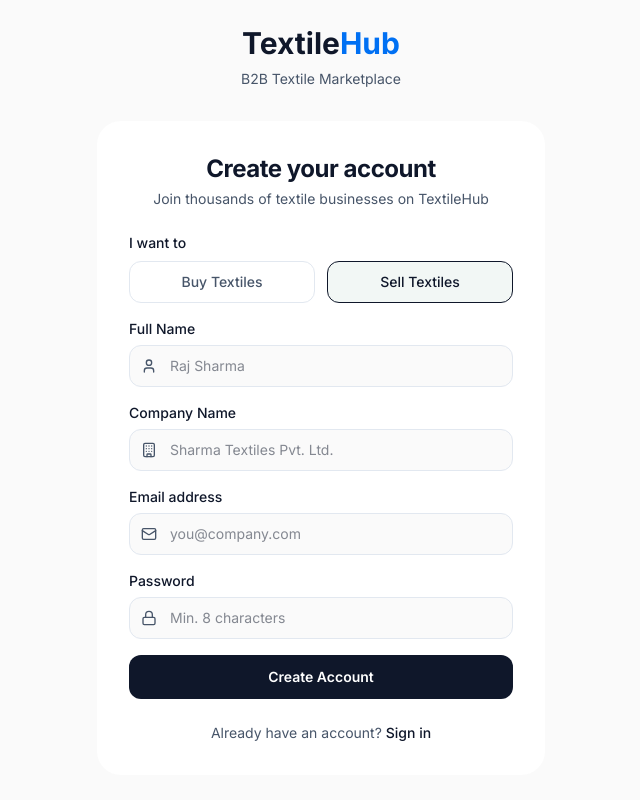
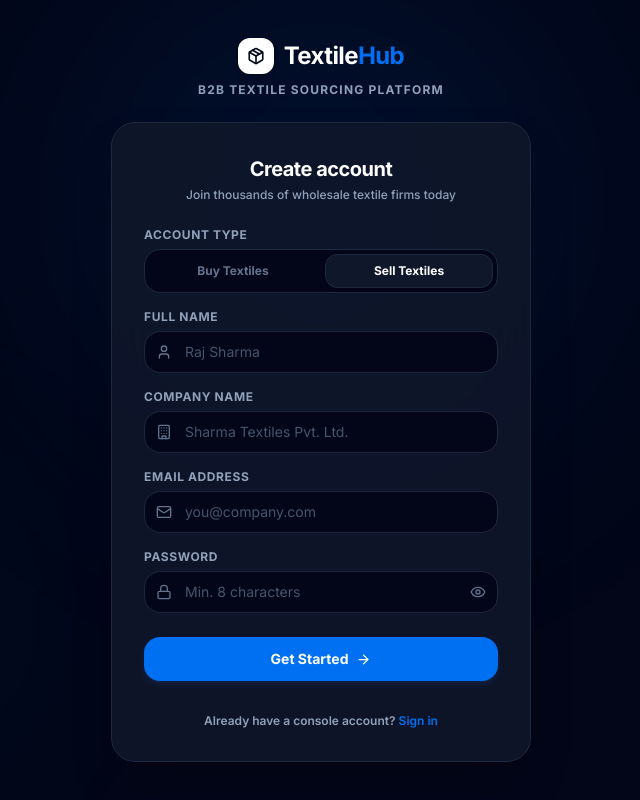
Before and after one commit to bhargabdeka-deka/textile-marketplace, a React (Vite) app in the folder client/: page /register in a window 1280 px wide. Both pictures are taken after a click on the button "Sell Textiles". Shown: the whole page, without its empty margins (319-959 px from the left). Built offline with nearby package versions, Linux system fonts and the light colour scheme; no server answers.

Commit message:
style: redesign auth pages and layout with password eye visibility toggles

```diff
--- a/client/src/layouts/AuthLayout.jsx
+++ b/client/src/layouts/AuthLayout.jsx
@@ -1,50 +1,41 @@
 /**
  * src/layouts/AuthLayout.jsx
  *
- * Authentication layout — used for Login and Register pages.
- * Provides a centred, full-height card layout separate from the main app chrome.
- * No Navbar or Footer — keeps auth pages distraction-free.
+ * Distraction-free authentication layout — Vercel / Stripe vibe.
  */
 
 import { Outlet, Link } from 'react-router-dom';
+import { Package } from 'lucide-react';
 
 function AuthLayout() {
   return (
-    <div
-      className="min-h-screen flex items-center justify-center p-4"
-      style={{ backgroundColor: 'var(--color-brand-accent)' }}
-    >
-      <div className="w-full max-w-md">
-        {/* Brand logo / wordmark */}
-        <div className="text-center mb-8">
-          <Link
-            to="/"
-            className="inline-block"
-            style={{ fontFamily: 'var(--font-display)', color: 'var(--color-brand-primary)' }}
-          >
-            <span className="text-3xl font-bold">Textile</span>
-            <span
-              className="text-3xl font-bold"
-              style={{ color: 'var(--color-brand-secondary)' }}
-            >
-              Hub
+    <div className="min-h-screen flex flex-col items-center justify-center p-4 bg-slate-950 relative overflow-hidden">
+      {/* Background ambient lighting effects */}
+      <div className="absolute top-1/4 left-1/2 -translate-x-1/2 -translate-y-1/2 w-[500px] h-[500px] bg-[#0070F3]/10 blur-[130px] rounded-full pointer-events-none" />
+      <div className="absolute bottom-10 left-10 w-[300px] h-[300px] bg-sky-500/5 blur-[100px] rounded-full pointer-events-none" />
+
+      <div className="w-full max-w-[420px] relative z-10 space-y-6">
+
+        {/* Brand Logo Header */}
+        <div className="text-center">
+          <Link to="/" className="inline-flex items-center gap-2.5 group focus:outline-none">
+            <div className="w-9 h-9 rounded-lg flex items-center justify-center bg-white text-slate-950 transition-transform duration-200 group-hover:scale-105 shadow-md">
+              <Package size={18} strokeWidth={2.2} />
+            </div>
+            <span className="text-2xl font-black tracking-tight text-white">
+              Textile<span className="text-[#0070F3]">Hub</span>
             </span>
           </Link>
-          <p className="mt-2 text-sm" style={{ color: 'var(--color-muted)' }}>
-            B2B Textile Marketplace
+          <p className="text-xs font-bold text-slate-400 uppercase tracking-widest mt-2">
+            B2B Textile Sourcing Platform
           </p>
         </div>
 
-        {/* Auth card */}
-        <div
-          className="rounded-2xl p-8"
-          style={{
-            backgroundColor: 'var(--color-surface)',
-            boxShadow: 'var(--shadow-xl)',
-          }}
-        >
+        {/* Central Auth Card Container */}
+        <div className="bg-slate-900/90 border border-slate-800 rounded-2xl p-6 sm:p-8 shadow-2xl backdrop-blur-xl">
           <Outlet />
         </div>
+
       </div>
     </div>
   );
--- a/client/src/pages/common/LoginPage.jsx
+++ b/client/src/pages/common/LoginPage.jsx
@@ -1,12 +1,12 @@
 /**
  * src/pages/common/LoginPage.jsx
  *
- * Login page.
+ * Premium Login Page — Stripe / Vercel design system.
  */
 
 import { useState } from 'react';
 import { Link, useNavigate } from 'react-router-dom';
-import { Mail, Lock, Loader2 } from 'lucide-react';
+import { Mail, Lock, Loader2, Eye, EyeOff, ArrowRight } from 'lucide-react';
 import authService from '@/services/auth.service';
 import useAuthStore from '@/store/authStore';
 import toast from 'react-hot-toast';
@@ -14,7 +14,9 @@
 function LoginPage() {
   const [email, setEmail] = useState('');
   const [password, setPassword] = useState('');
+  const [showPassword, setShowPassword] = useState(false);
   const [loading, setLoading] = useState(false);
+
   const navigate = useNavigate();
   const { login } = useAuthStore();
 
@@ -39,34 +41,32 @@
   };
 
   return (
-    <>
-      <div className="mb-6 text-center">
-        <h1
-          className="text-2xl font-bold"
-          style={{ fontFamily: 'var(--font-display)', color: 'var(--color-text)' }}
-        >
+    <div className="space-y-6">
+
+      {/* Page Title & Subtitle */}
+      <div className="text-center">
+        <h2 className="text-xl font-bold text-white tracking-tight">
           Welcome back
-        </h1>
-        <p className="mt-1 text-sm" style={{ color: 'var(--color-muted)' }}>
-          Sign in to your TextileHub account
+        </h2>
+        <p className="text-xs font-medium text-slate-400 mt-1">
+          Enter credentials to access your textile console
         </p>
       </div>
 
       <form className="space-y-4" onSubmit={handleLogin}>
-        <div>
+
+        {/* Email Address */}
+        <div className="space-y-1.5">
           <label
             htmlFor="login-email"
-            className="block text-sm font-medium mb-1.5"
-            style={{ color: 'var(--color-text)' }}
+            className="block text-xs font-bold uppercase tracking-wider text-slate-400"
           >
-            Email address
+            Email Address
           </label>
           <div className="relative">
-            <Mail
-              size={16}
-              className="absolute left-3 top-1/2 -translate-y-1/2"
-              style={{ color: 'var(--color-muted)' }}
-            />
+            <div className="absolute inset-y-0 left-0 pl-3 flex items-center pointer-events-none text-slate-500">
+              <Mail size={16} />
+            </div>
             <input
               id="login-email"
               type="email"
@@ -74,71 +74,78 @@
               onChange={(e) => setEmail(e.target.value)}
               placeholder="you@company.com"
               required
-              className="w-full pl-10 pr-4 py-2.5 text-sm rounded-lg border outline-none transition-colors duration-150"
-              style={{
-                borderColor: 'var(--color-border)',
-                backgroundColor: 'var(--color-bg)',
-                color: 'var(--color-text)',
-              }}
+              className="w-full pl-10 pr-4 py-2.5 text-sm rounded-xl border border-slate-800 bg-slate-950 text-white placeholder-slate-600 outline-none focus:border-slate-700 focus:ring-1 focus:ring-slate-700 transition-all duration-150"
             />
           </div>
         </div>
 
-        <div>
-          <label
-            htmlFor="login-password"
-            className="block text-sm font-medium mb-1.5"
-            style={{ color: 'var(--color-text)' }}
-          >
-            Password
-          </label>
+        {/* Password */}
+        <div className="space-y-1.5">
+          <div className="flex items-center justify-between">
+            <label
+              htmlFor="login-password"
+              className="block text-xs font-bold uppercase tracking-wider text-slate-400"
+            >
+              Password
+            </label>
+          </div>
           <div className="relative">
-            <Lock
-              size={16}
-              className="absolute left-3 top-1/2 -translate-y-1/2"
-              style={{ color: 'var(--color-muted)' }}
-            />
+            <div className="absolute inset-y-0 left-0 pl-3 flex items-center pointer-events-none text-slate-500">
+              <Lock size={16} />
+            </div>
             <input
               id="login-password"
-              type="password"
+              type={showPassword ? 'text' : 'password'}
               value={password}
               onChange={(e) => setPassword(e.target.value)}
               placeholder="••••••••"
               required
-              className="w-full pl-10 pr-4 py-2.5 text-sm rounded-lg border outline-none transition-colors duration-150"
-              style={{
-                borderColor: 'var(--color-border)',
-                backgroundColor: 'var(--color-bg)',
-                color: 'var(--color-text)',
-              }}
+              className="w-full pl-10 pr-10 py-2.5 text-sm rounded-xl border border-slate-800 bg-slate-950 text-white placeholder-slate-600 outline-none focus:border-slate-700 focus:ring-1 focus:ring-slate-700 transition-all duration-150"
             />
+            {/* Eye toggle button */}
+            <button
+              type="button"
+              onClick={() => setShowPassword((prev) => !prev)}
+              className="absolute inset-y-0 right-0 pr-3 flex items-center text-slate-500 hover:text-slate-300 transition-colors focus:outline-none"
+              aria-label={showPassword ? 'Hide password' : 'Show password'}
+            >
+              {showPassword ? <EyeOff size={16} /> : <Eye size={16} />}
+            </button>
           </div>
         </div>
 
+        {/* Sign In Submit Button */}
         <button
           type="submit"
           disabled={loading}
-          className="w-full py-3 rounded-lg text-sm font-semibold transition-all duration-150 flex items-center justify-center disabled:opacity-70"
-          style={{
-            backgroundColor: 'var(--color-brand-primary)',
-            color: '#ffffff',
-          }}
+          className="w-full inline-flex items-center justify-center gap-2 py-3 px-4 rounded-xl text-sm font-bold bg-[#0070F3] hover:bg-[#0059B2] disabled:hover:bg-[#0070F3] text-white transition-all shadow-md shadow-blue-500/10 disabled:opacity-75 focus:outline-none mt-2"
         >
-          {loading ? <Loader2 size={16} className="animate-spin" /> : 'Sign In'}
+          {loading ? (
+            <>
+              <Loader2 size={16} className="animate-spin" />
+              <span>Authenticating...</span>
+            </>
+          ) : (
+            <>
+              <span>Sign In</span>
+              <ArrowRight size={15} />
+            </>
+          )}
         </button>
       </form>
 
-      <p className="mt-6 text-center text-sm" style={{ color: 'var(--color-muted)' }}>
-        Don't have an account?{' '}
+      {/* Register Redirect Link */}
+      <div className="pt-2 text-center text-xs font-semibold text-slate-400">
+        Don't have a console account?{' '}
         <Link
           to="/register"
-          className="font-medium hover:underline"
-          style={{ color: 'var(--color-brand-primary)' }}
+          className="text-[#0070F3] hover:text-[#0059B2] hover:underline"
         >
           Sign up free
         </Link>
-      </p>
-    </>
+      </div>
+
+    </div>
   );
 }
 
--- a/client/src/pages/common/RegisterPage.jsx
+++ b/client/src/pages/common/RegisterPage.jsx
@@ -1,12 +1,12 @@
 /**
  * src/pages/common/RegisterPage.jsx
  *
- * Registration page.
+ * Premium Registration Page — Stripe / Vercel design system.
  */
 
 import { useState } from 'react';
 import { Link, useNavigate } from 'react-router-dom';
-import { User, Mail, Lock, Building, Loader2 } from 'lucide-react';
+import { User, Mail, Lock, Building, Loader2, Eye, EyeOff, ArrowRight } from 'lucide-react';
 import authService from '@/services/auth.service';
 import useAuthStore from '@/store/authStore';
 import toast from 'react-hot-toast';
@@ -17,6 +17,7 @@
   const [companyName, setCompanyName] = useState('');
   const [email, setEmail] = useState('');
   const [password, setPassword] = useState('');
+  const [showPassword, setShowPassword] = useState(false);
   const [loading, setLoading] = useState(false);
 
   const navigate = useNavigate();
@@ -48,112 +49,177 @@
   };
 
   return (
-    <>
-      <div className="mb-6 text-center">
-        <h1
-          className="text-2xl font-bold"
-          style={{ fontFamily: 'var(--font-display)', color: 'var(--color-text)' }}
-        >
-          Create your account
-        </h1>
-        <p className="mt-1 text-sm" style={{ color: 'var(--color-muted)' }}>
-          Join thousands of textile businesses on TextileHub
+    <div className="space-y-6">
+
+      {/* Title Header */}
+      <div className="text-center">
+        <h2 className="text-xl font-bold text-white tracking-tight">
+          Create account
+        </h2>
+        <p className="text-xs font-medium text-slate-400 mt-1">
+          Join thousands of wholesale textile firms today
         </p>
       </div>
 
       <form className="space-y-4" onSubmit={handleRegister}>
-        {/* Role selector */}
-        <div>
-          <label className="block text-sm font-medium mb-2" style={{ color: 'var(--color-text)' }}>
-            I want to
+
+        {/* B2B Role Segment Selectors */}
+        <div className="space-y-1.5">
+          <label className="block text-xs font-bold uppercase tracking-wider text-slate-400">
+            Account Type
           </label>
-          <div className="grid grid-cols-2 gap-3">
+          <div className="grid grid-cols-2 gap-2 bg-slate-950 p-1 rounded-xl border border-slate-800">
             <button
               type="button"
               onClick={() => setRole('buyer')}
-              className="py-2.5 px-3 rounded-lg text-sm font-medium border transition-all duration-150"
-              style={{
-                borderColor: role === 'buyer' ? 'var(--color-brand-primary)' : 'var(--color-border)',
-                backgroundColor: role === 'buyer' ? 'rgba(4,106,56,0.05)' : 'transparent',
-                color: role === 'buyer' ? 'var(--color-brand-primary)' : 'var(--color-muted)',
-              }}
+              className={`py-2 px-3 rounded-lg text-xs font-extrabold transition-all duration-150 ${
+                role === 'buyer'
+                  ? 'bg-slate-900 text-white shadow-sm border border-slate-800'
+                  : 'bg-transparent text-slate-500 hover:text-slate-300'
+              }`}
             >
               Buy Textiles
             </button>
             <button
               type="button"
               onClick={() => setRole('supplier')}
-              className="py-2.5 px-3 rounded-lg text-sm font-medium border transition-all duration-150"
-              style={{
-                borderColor: role === 'supplier' ? 'var(--color-brand-primary)' : 'var(--color-border)',
-                backgroundColor: role === 'supplier' ? 'rgba(4,106,56,0.05)' : 'transparent',
-                color: role === 'supplier' ? 'var(--color-brand-primary)' : 'var(--color-muted)',
-              }}
+              className={`py-2 px-3 rounded-lg text-xs font-extrabold transition-all duration-150 ${
+                role === 'supplier'
+                  ? 'bg-slate-900 text-white shadow-sm border border-slate-800'
+                  : 'bg-transparent text-slate-500 hover:text-slate-300'
+              }`}
             >
               Sell Textiles
             </button>
           </div>
         </div>
 
-        <div>
-          <label htmlFor="reg-name" className="block text-sm font-medium mb-1.5" style={{ color: 'var(--color-text)' }}>
+        {/* Full Name */}
+        <div className="space-y-1.5">
+          <label htmlFor="reg-name" className="block text-xs font-bold uppercase tracking-wider text-slate-400">
             Full Name
           </label>
           <div className="relative">
-            <User size={16} className="absolute left-3 top-1/2 -translate-y-1/2" style={{ color: 'var(--color-muted)' }} />
-            <input id="reg-name" type="text" value={name} onChange={e => setName(e.target.value)} required placeholder="Raj Sharma" className="w-full pl-10 pr-4 py-2.5 text-sm rounded-lg border outline-none" style={{ borderColor: 'var(--color-border)', backgroundColor: 'var(--color-bg)', color: 'var(--color-text)' }} />
+            <div className="absolute inset-y-0 left-0 pl-3 flex items-center pointer-events-none text-slate-500">
+              <User size={16} />
+            </div>
+            <input
+              id="reg-name"
+              type="text"
+              value={name}
+              onChange={(e) => setName(e.target.value)}
+              required
+              placeholder="Raj Sharma"
+              className="w-full pl-10 pr-4 py-2.5 text-sm rounded-xl border border-slate-800 bg-slate-950 text-white placeholder-slate-600 outline-none focus:border-slate-700 focus:ring-1 focus:ring-slate-700 transition-all duration-150"
+            />
           </div>
         </div>
 
+        {/* Company Name (only if supplier role is selected) */}
         {role === 'supplier' && (
-          <div>
-            <label htmlFor="reg-company" className="block text-sm font-medium mb-1.5" style={{ color: 'var(--color-text)' }}>
+          <div className="space-y-1.5 animate-fadeIn">
+            <label htmlFor="reg-company" className="block text-xs font-bold uppercase tracking-wider text-slate-400">
               Company Name
             </label>
             <div className="relative">
-              <Building size={16} className="absolute left-3 top-1/2 -translate-y-1/2" style={{ color: 'var(--color-muted)' }} />
-              <input id="reg-company" type="text" value={companyName} onChange={e => setCompanyName(e.target.value)} required placeholder="Sharma Textiles Pvt. Ltd." className="w-full pl-10 pr-4 py-2.5 text-sm rounded-lg border outline-none" style={{ borderColor: 'var(--color-border)', backgroundColor: 'var(--color-bg)', color: 'var(--color-text)' }} />
+              <div className="absolute inset-y-0 left-0 pl-3 flex items-center pointer-events-none text-slate-500">
+                <Building size={16} />
+              </div>
+              <input
+                id="reg-company"
+                type="text"
+                value={companyName}
+                onChange={(e) => setCompanyName(e.target.value)}
+                required
+                placeholder="Sharma Textiles Pvt. Ltd."
+                className="w-full pl-10 pr-4 py-2.5 text-sm rounded-xl border border-slate-800 bg-slate-950 text-white placeholder-slate-600 outline-none focus:border-slate-700 focus:ring-1 focus:ring-slate-700 transition-all duration-150"
+              />
             </div>
           </div>
         )}
 
-        <div>
-          <label htmlFor="reg-email" className="block text-sm font-medium mb-1.5" style={{ color: 'var(--color-text)' }}>
-            Email address
+        {/* Email Address */}
+        <div className="space-y-1.5">
+          <label htmlFor="reg-email" className="block text-xs font-bold uppercase tracking-wider text-slate-400">
+            Email Address
           </label>
           <div className="relative">
-            <Mail size={16} className="absolute left-3 top-1/2 -translate-y-1/2" style={{ color: 'var(--color-muted)' }} />
-            <input id="reg-email" type="email" value={email} onChange={e => setEmail(e.target.value)} required placeholder="you@company.com" className="w-full pl-10 pr-4 py-2.5 text-sm rounded-lg border outline-none" style={{ borderColor: 'var(--color-border)', backgroundColor: 'var(--color-bg)', color: 'var(--color-text)' }} />
+            <div className="absolute inset-y-0 left-0 pl-3 flex items-center pointer-events-none text-slate-500">
+              <Mail size={16} />
+            </div>
+            <input
+              id="reg-email"
+              type="email"
+              value={email}
+              onChange={(e) => setEmail(e.target.value)}
+              required
+              placeholder="you@company.com"
+              className="w-full pl-10 pr-4 py-2.5 text-sm rounded-xl border border-slate-800 bg-slate-950 text-white placeholder-slate-600 outline-none focus:border-slate-700 focus:ring-1 focus:ring-slate-700 transition-all duration-150"
+            />
           </div>
         </div>
 
-        <div>
-          <label htmlFor="reg-password" className="block text-sm font-medium mb-1.5" style={{ color: 'var(--color-text)' }}>
+        {/* Password */}
+        <div className="space-y-1.5">
+          <label htmlFor="reg-password" className="block text-xs font-bold uppercase tracking-wider text-slate-400">
             Password
           </label>
           <div className="relative">
-            <Lock size={16} className="absolute left-3 top-1/2 -translate-y-1/2" style={{ color: 'var(--color-muted)' }} />
-            <input id="reg-password" type="password" value={password} onChange={e => setPassword(e.target.value)} required placeholder="Min. 8 characters" className="w-full pl-10 pr-4 py-2.5 text-sm rounded-lg border outline-none" style={{ borderColor: 'var(--color-border)', backgroundColor: 'var(--color-bg)', color: 'var(--color-text)' }} />
+            <div className="absolute inset-y-0 left-0 pl-3 flex items-center pointer-events-none text-slate-500">
+              <Lock size={16} />
+            </div>
+            <input
+              id="reg-password"
+              type={showPassword ? 'text' : 'password'}
+              value={password}
+              onChange={(e) => setPassword(e.target.value)}
+              required
+              placeholder="Min. 8 characters"
+              className="w-full pl-10 pr-10 py-2.5 text-sm rounded-xl border border-slate-800 bg-slate-950 text-white placeholder-slate-600 outline-none focus:border-slate-700 focus:ring-1 focus:ring-slate-700 transition-all duration-150"
+            />
+            <button
+              type="button"
+              onClick={() => setShowPassword((prev) => !prev)}
+              className="absolute inset-y-0 right-0 pr-3 flex items-center text-slate-500 hover:text-slate-300 transition-colors focus:outline-none"
+              aria-label={showPassword ? 'Hide password' : 'Show password'}
+            >
+              {showPassword ? <EyeOff size={16} /> : <Eye size={16} />}
+            </button>
           </div>
         </div>
 
+        {/* Submit Register Button */}
         <button
           type="submit"
           disabled={loading}
-          className="w-full py-3 rounded-lg text-sm font-semibold transition-all duration-150 flex items-center justify-center hover:opacity-90 mt-2 disabled:opacity-70"
-          style={{ backgroundColor: 'var(--color-brand-primary)', color: '#ffffff' }}
+          className="w-full inline-flex items-center justify-center gap-2 py-3 px-4 rounded-xl text-sm font-bold bg-[#0070F3] hover:bg-[#0059B2] disabled:hover:bg-[#0070F3] text-white transition-all shadow-md shadow-blue-500/10 disabled:opacity-75 focus:outline-none mt-2"
         >
-          {loading ? <Loader2 size={16} className="animate-spin" /> : 'Create Account'}
+          {loading ? (
+            <>
+              <Loader2 size={16} className="animate-spin" />
+              <span>Creating account...</span>
+            </>
+          ) : (
+            <>
+              <span>Get Started</span>
+              <ArrowRight size={15} />
+            </>
+          )}
         </button>
       </form>
 
-      <p className="mt-6 text-center text-sm" style={{ color: 'var(--color-muted)' }}>
-        Already have an account?{' '}
-        <Link to="/login" className="font-medium hover:underline" style={{ color: 'var(--color-brand-primary)' }}>
+      {/* Redirect to login */}
+      <div className="pt-2 text-center text-xs font-semibold text-slate-400">
+        Already have a console account?{' '}
+        <Link
+          to="/login"
+          className="text-[#0070F3] hover:text-[#0059B2] hover:underline"
+        >
           Sign in
         </Link>
-      </p>
-    </>
+      </div>
+
+    </div>
   );
 }
 
```
